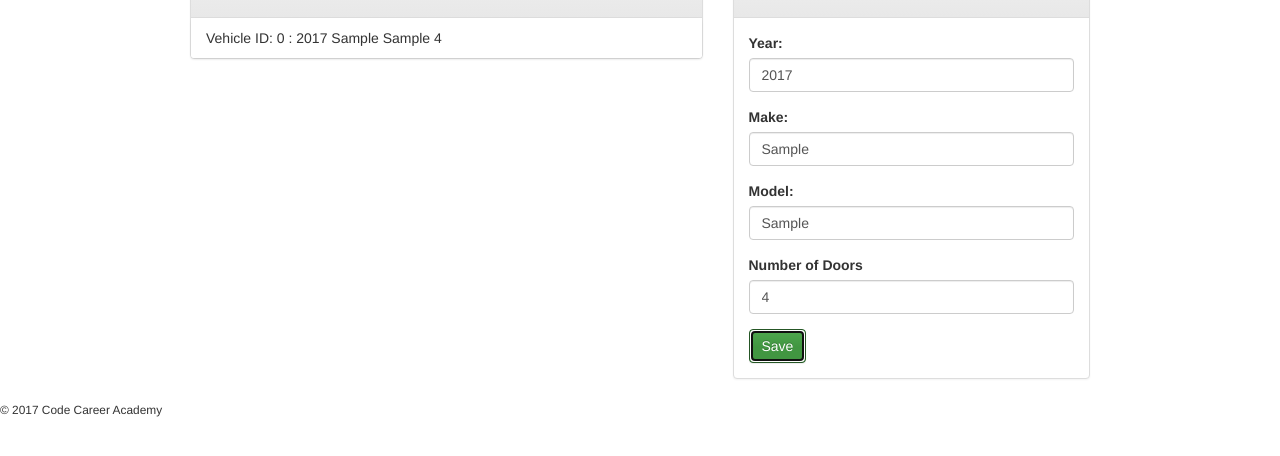
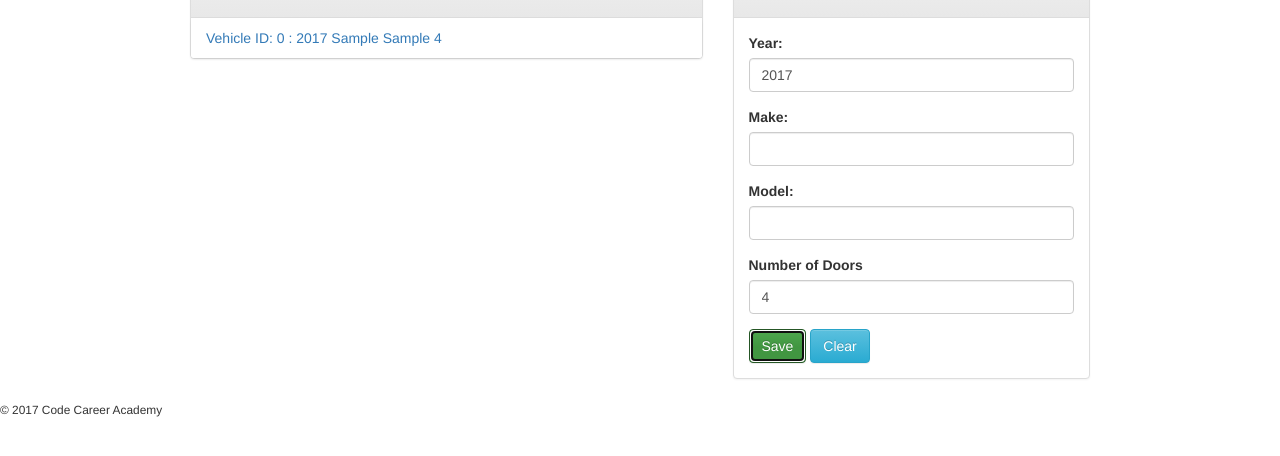
Before and after one commit to jeffa00/oopFormDemo, a plain HTML site: page index.html in a window 1280 px wide. Both pictures are taken after typing "Sample", "Sample" into the empty fields and a click on the button "Save". Shown: the part 146-602 px from the top of the page. Drawn offline with nearby package versions, Linux system fonts and the light colour scheme.

Commit message:
Added ability to edit vehicles.

```diff
--- a/index.html
+++ b/index.html
@@ -37,6 +37,8 @@
                     </div>
                     <div class="panel-body">
                         <form action="#" method="POST">
+                            <input type="hidden" id="vehicle-id" name="vehicle-id">
+
                             <div class="form-group">
                                 <label for="car-year">Year:</label>
                                 <input type="number" id="car-year" name="model-year" min="1900" max="2019" value="2017" class="form-control" required>
@@ -65,6 +67,7 @@
                             </div>
 
                             <button type="button" id="save-button" class="btn btn-success">Save</button>
+                            <button type="button" id="clear-button" class="btn btn-info">Clear</button>
                         </form>
                     </div>
                 </div>
--- a/js/carManager.js
+++ b/js/carManager.js
@@ -1,11 +1,14 @@
 (function(){
     var saveButton = document.getElementById("save-button"),
+        clearButton = document.getElementById("clear-button"),
+        currentVehicleId = document.getElementById("vehicle-id"),
         carYear = document.getElementById("car-year"),
         carMake = document.getElementById("car-make"),
         carModel = document.getElementById("car-model"),
         carDoors = document.getElementById("car-doors"),
         vehicleList = document.getElementById("vehicle-list"),
-        maxVehicleId = 0;
+        maxVehicleId = 0,
+        vehicles = [];
 
     var Automobile = function Automobile(year, make, model){
         this.id = maxVehicleId++;
@@ -34,27 +37,59 @@
 
     Car.prototype = Object.create(Automobile.prototype);
 
+    var editClickHandler = function editClickHandler(e){
+        var currentVehicle = vehicles[e.currentTarget.id];
+
+        currentVehicleId.value = currentVehicle.id;
+        carYear.value = currentVehicle.year;
+        carMake.value = currentVehicle.make;
+        carModel.value = currentVehicle.model;
+        carDoors.value = currentVehicle.doors;
+    }
+
+    var renderList = function renderList(){
+        vehicleList.innerHTML = "";
+
+        for(vehidx in vehicles){
+            var curVehicle = vehicles[vehidx];
+
+            var newItem = document.createElement("li");
+            newItem.classList.add("list-group-item");
+
+            var newAnchor = document.createElement("a");
+            newAnchor.id = curVehicle.id;
+            newAnchor.href ="#";
+            newAnchor.innerText = curVehicle.getFullName();
+            newAnchor.addEventListener("click", editClickHandler);
+
+            newItem.appendChild(newAnchor);
+
+            vehicleList.appendChild(newItem);
+        }
+    }
+
+    var clearFields = function clearFields(){
+        currentVehicleId.value = "";
+        carYear.value = "2017";
+        carMake.value = "";
+        carModel.value = "";
+        carDoors.value = "4";
+    }
+
+    clearButton.addEventListener("click", clearFields);
+
     saveButton.addEventListener("click", function(){
-        // var car = {
-        //     Year: carYear.value,
-        //     Make: carMake.value,
-        //     Model: carModel.value,
-        //     Doors: carDoors.value,
-        //     getFullName: function(){
-        //         return this.Year + " " +
-        //                 this.Make + " " +
-        //                 this.Model + " " +
-        //                 this.Doors;
-        //     }
-        // };
+        var newCar = vehicles[currentVehicleId.value] || new Car(carYear.value, carMake.value, carModel.value, carDoors.value);
 
-        var newCar = new Car(carYear.value, carMake.value, carModel.value, carDoors.value);
+        newCar.year = carYear.value;
+        newCar.make = carMake.value;
+        newCar.model = carModel.value;
+        newCar.doors = carDoors.value;
 
-        var newItem = document.createElement("li");
-        newItem.innerText = newCar.getFullName();
-        newItem.classList.add("list-group-item");
+        vehicles[newCar.id] = newCar;
 
-        vehicleList.appendChild(newItem);
+        renderList();
+        clearFields();
     });
 
 })();
```
